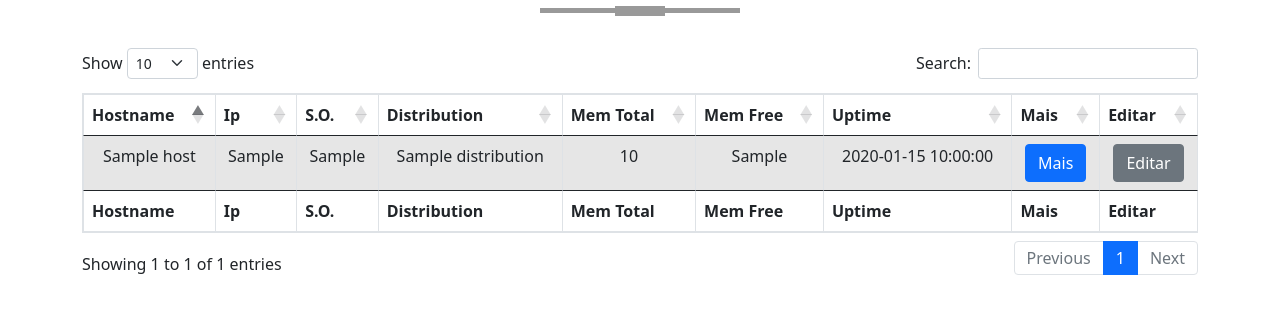
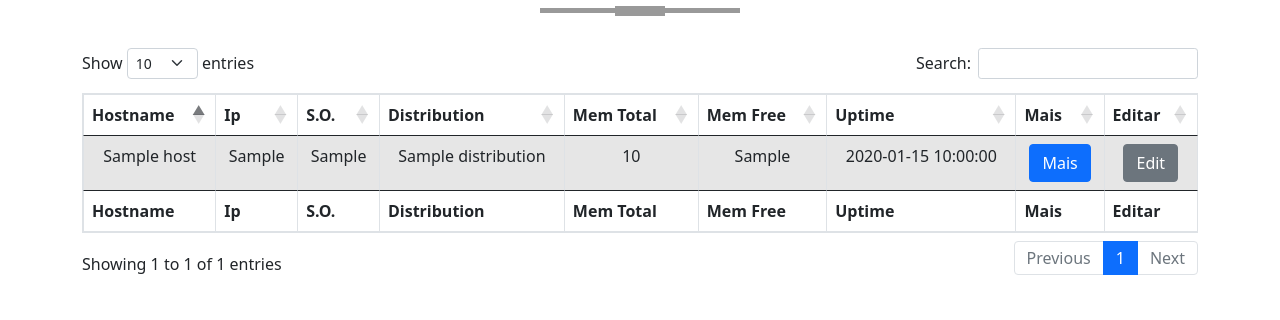
Before and after one commit to hebersonaguiar/inventory-frontend, a Flask app: template templates/servers.html in a window 1280 px wide. Shown: the part 894-1214 px from the top of the page. Run offline with Flask 3, Linux system fonts and the light colour scheme; the template is opened without the code that fills it: most values are stand-ins (such as "Sample title", 1, 10 or a date in 2020); some libraries are stand-ins or nearby versions.

Commit message:
feat: adjustment html

```diff
--- a/static/js/functions.js
+++ b/static/js/functions.js
@@ -39,11 +39,11 @@
 //         })
 // });
 
-// function getValueHost(){
-//   var host = document.getElementById("hostName").placeholder;
-//   // console.log("Host to edit: " + host);
-//   localStorage.setItem('hosttoedit', host);
-// }
+function getValueHost(){
+  var host = document.getElementById("hostName").placeholder;
+  // console.log("Host to edit: " + host);
+  localStorage.setItem('hosttoedit', host);
+}
 
 
 function parseHostname() {
--- a/templates/servers.html
+++ b/templates/servers.html
@@ -82,8 +82,8 @@
                         <td>{{ host.mem_total }}</td>
                         <td>{{ host.mem_free }}</td>
                         <td>{{ host.up_time }}</td>
-                        <td><button type="button" class="btn btn-primary" data-toggle="modal" id="{{ host.hostname }}" data-target="#infosModal_{{host.id}}">Mais</button></td>
-                        <td><button type="button" class="btn btn-secondary">Editar</button></td>
+                        <td><button type="button" class="btn btn-primary" data-toggle="modal" id="{{ host.hostname }}" data-target="#infosModal_{{host.id}}"><input type="text" style="display:none" id="hostName" placeholder="{{ host.hostname }}" value="{{ host.hostname }}"/>Mais</button></td>
+                        <td><a class="btn btn-secondary" id="#" href="/server-edit.html" role="button" onclick="getValueHost()"><input type="text" style="display:none" id="edithostName" placeholder="{{ host.hostname }}"  value="{{ host.hostname }}"/>Edit</a></td>
                      </tr>
                      <div class="modal fade" id="infosModal_{{host.id}}" tabindex="-1" role="dialog" aria-labelledby="exampleModalLabel" aria-hidden="true">
                         <div class="modal-dialog modal-lg" role="document">
```
